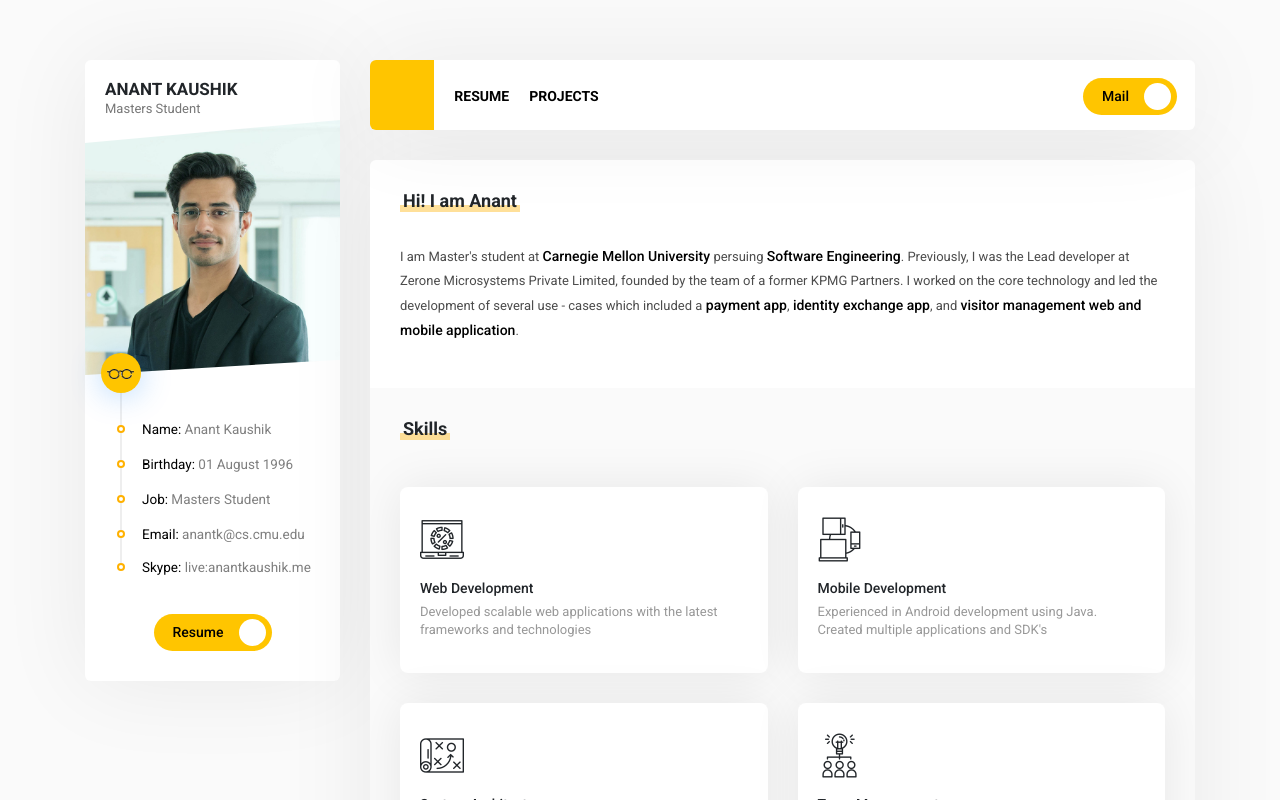
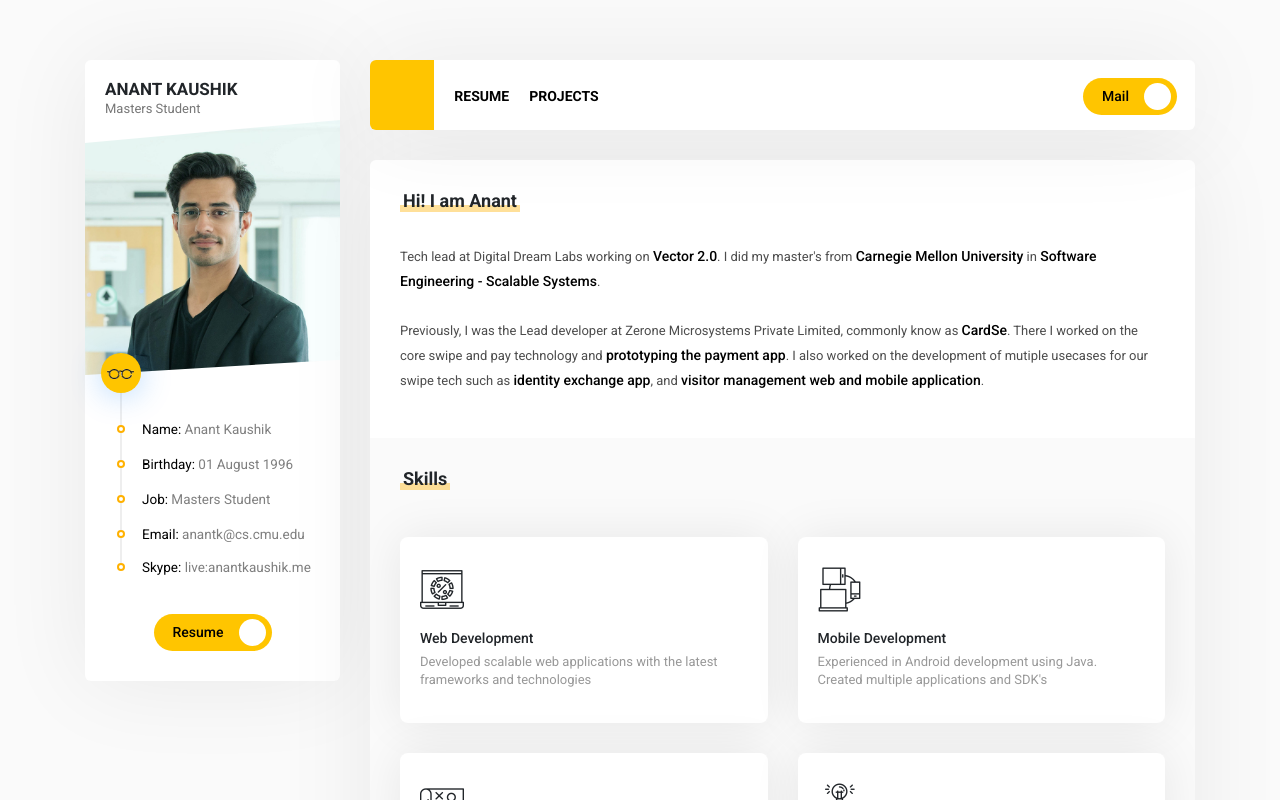
Before and after one commit to anant-kaushik/anantkaushik.com, a React (Create React App) app: page /home in a window 1280 px wide. Shown: the top 800 px of the page. Built offline with nearby package versions, Linux system fonts and the light colour scheme; a web font is replaced by a local one.

Commit message:
Updated home page

```diff
--- a/src/containers/Home/Home.jsx
+++ b/src/containers/Home/Home.jsx
@@ -7,18 +7,32 @@ import { data } from "utils";
 const AboutMe = ({ about }) => (
   <Section title="Hi! I am Anant">
     <Paragragh className="top_30">
-      I am Master's student at{" "}
-      <LinkRefer link="https://cu.edu">Carnegie Mellon University</LinkRefer>{" "}
-      persuing{" "}
-      <LinkRefer link="mse.isri.cmu.edu/applicants/mse-ap/index.html">
-        Software Engineering
+      Tech lead at Digital Dream Labs working on{" "}
+      <LinkRefer link="https://www.digitaldreamlabs.com/pages/meet-vector">
+        Vector 2.0
       </LinkRefer>
-      . Previously, I was the Lead developer at Zerone Microsystems Private
-      Limited, founded by the team of a former KPMG Partners. I worked on the
-      core technology and led the development of several use - cases which
-      included a<LinkRefer link="http://zpi.cash"> payment app</LinkRefer>,
-      <LinkRefer link="http://conyct.com"> identity exchange app</LinkRefer>,
-      and{" "}
+      . I did my master's from{" "}
+      <LinkRefer link="https://cmu.edu">Carnegie Mellon University</LinkRefer>{" "}
+      in{" "}
+      <LinkRefer link="https://mse.isri.cmu.edu/index.html">
+        Software Engineering - Scalable Systems
+      </LinkRefer>
+      .
+      <br />
+      <br />
+      Previously, I was the Lead developer at Zerone Microsystems Private
+      Limited, commonly know as{" "}
+      <LinkRefer link="https://cardse.co/">CardSe</LinkRefer>. There I worked on
+      the core swipe and pay technology and{" "}
+      <LinkRefer link="https://cardse.co/">
+        prototyping the payment app
+      </LinkRefer>
+      . I also worked on the development of mutiple usecases for our swipe tech
+      such as{" "}
+      <LinkRefer link="https://play.google.com/store/apps/details?id=com.zeronecorp.android.apps.conyctapp&hl=en_US&gl=US">
+        identity exchange app
+      </LinkRefer>
+      , and{" "}
       <LinkRefer link="http://conyct.com/vms">
         visitor management web and mobile application
       </LinkRefer>
```
